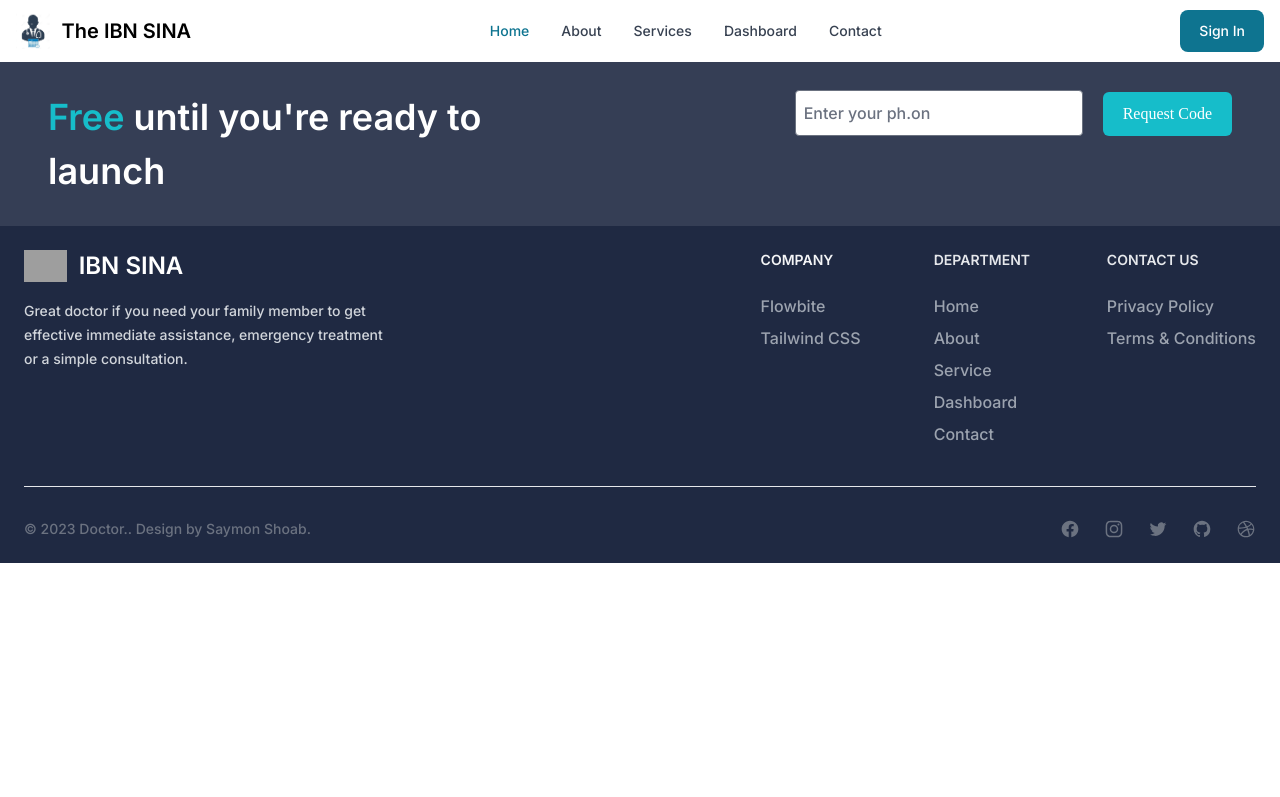
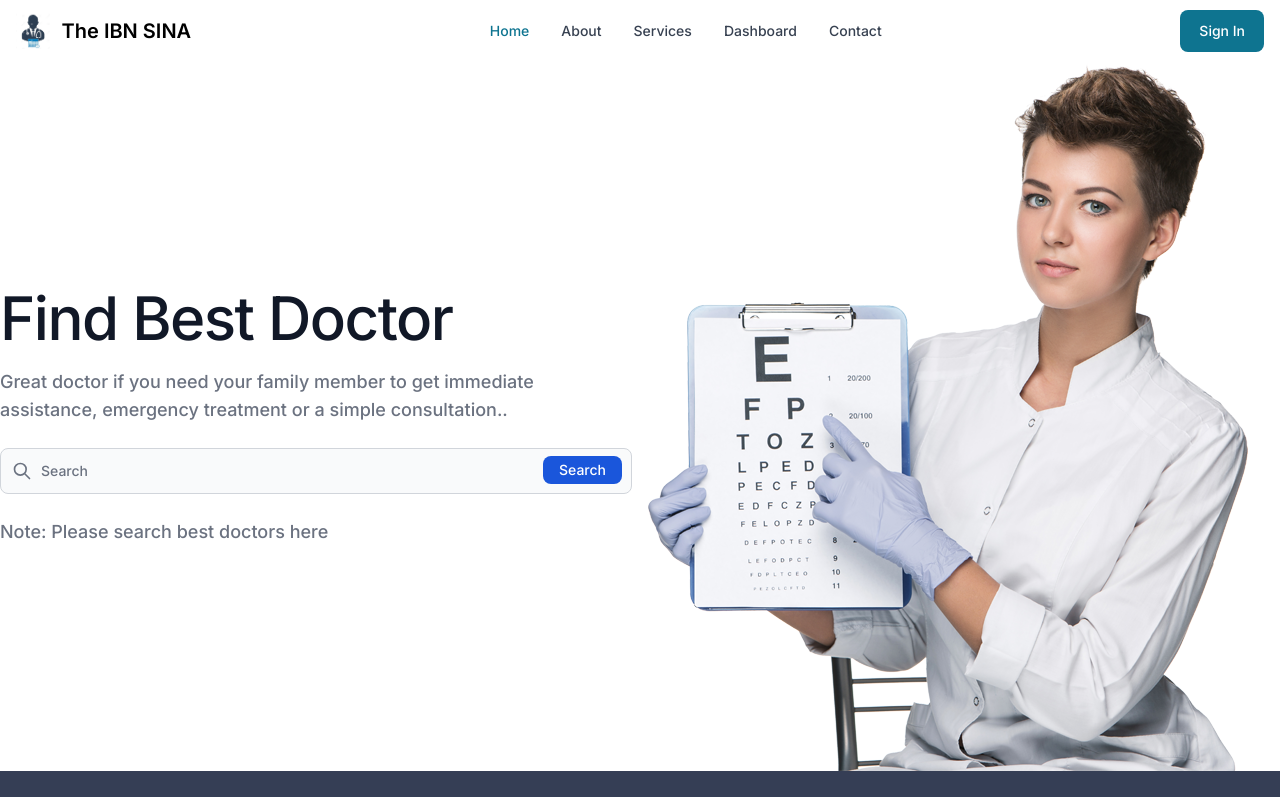
Before and after one commit to sksafa/EcomApplication, a React (Create React App) app in the folder client/: page / in a window 1280 px wide. Shown: the top 797 px of the page. Built offline with nearby package versions, Linux system fonts and the light colour scheme; grey boxes are pictures that could not be loaded.

Commit message:
banner half done

```diff
--- /dev/null
+++ b/client/src/Components/Banner/Banner.js
@@ -0,0 +1,31 @@
+import React from 'react'
+import hero from '../../Image/hero.png'
+const Banner = () => {
+    return (
+        <div className="container mx-auto">
+            <div className="grid grid-cols-2 gap-4 ">
+                <div className=' grid content-center descriptionArea'>
+                    <h2 className="mb-5 text-4xl tracking-tight  text-gray-900 md:text-5xl lg:text-6xl dark:text-white">Find Best Doctor</h2>
+                    <p className="mb-6 text-lg font-normal text-gray-500 lg:text-lg sm:px-16 xl:px-0 dark:text-gray-400">Great doctor if you need your family member to get immediate assistance, emergency treatment or a simple consultation..</p>
+
+                    <form>
+                        <label for="search" className="mb-2 text-sm font-medium text-gray-900 sr-only dark:text-white">Search</label>
+                        <div className="relative">
+                            <div className="absolute inset-y-0 left-0 flex items-center pl-3 pointer-events-none">
+                                <svg aria-hidden="true" className="w-5 h-5 text-gray-500 dark:text-gray-400" fill="none" stroke="currentColor" viewBox="0 0 24 24" xmlns="http://www.w3.org/2000/svg"><path stroke-linecap="round" stroke-linejoin="round" stroke-width="2" d="M21 21l-6-6m2-5a7 7 0 11-14 0 7 7 0 0114 0z"></path></svg>
+                            </div>
+                            <input type="search" id="search" className="block w-full p-3 pl-10 text-sm text-gray-900 border border-gray-300 rounded-lg bg-gray-50 focus:ring-blue-500 focus:border-blue-500 dark:bg-gray-700 dark:border-gray-600 dark:placeholder-gray-400 dark:text-white dark:focus:ring-blue-500 dark:focus:border-blue-500" placeholder="Search" required />
+                            <button type="submit" className="text-white absolute right-2.5 bottom-2.5 bg-blue-700 hover:bg-blue-800 focus:ring-4 focus:outline-none focus:ring-blue-300 font-medium rounded-lg text-sm px-4 py-1 dark:bg-blue-600 dark:hover:bg-blue-700 dark:focus:ring-blue-800">Search</button>
+                        </div>
+                    </form>
+                    <p className="mt-6 text-lg font-normal text-gray-500 lg:text-lg sm:px-16 xl:px-0 dark:text-gray-400"><span className=''>Note: </span> Please search best doctors here</p>
+                </div>
+                <div className='imageArea'>
+                    <img src={hero} alt="" />
+                </div>
+            </div>
+        </div>
+    )
+}
+
+export default Banner
--- a/client/src/Pages/Home.js
+++ b/client/src/Pages/Home.js
@@ -1,12 +1,14 @@
 import React from 'react'
 import Navber from '../Components/Navber/Navber'
 import Footer from '../Components/Footer/Footer';
+import Banner from '../Components/Banner/Banner';
 
 
 const Home = () => {
   return (
     <div>
       <Navber />
+      <Banner/>
       <Footer/>
     </div>
   )
```
Also changed, not shown: client/src/Image/hero.png (added).
